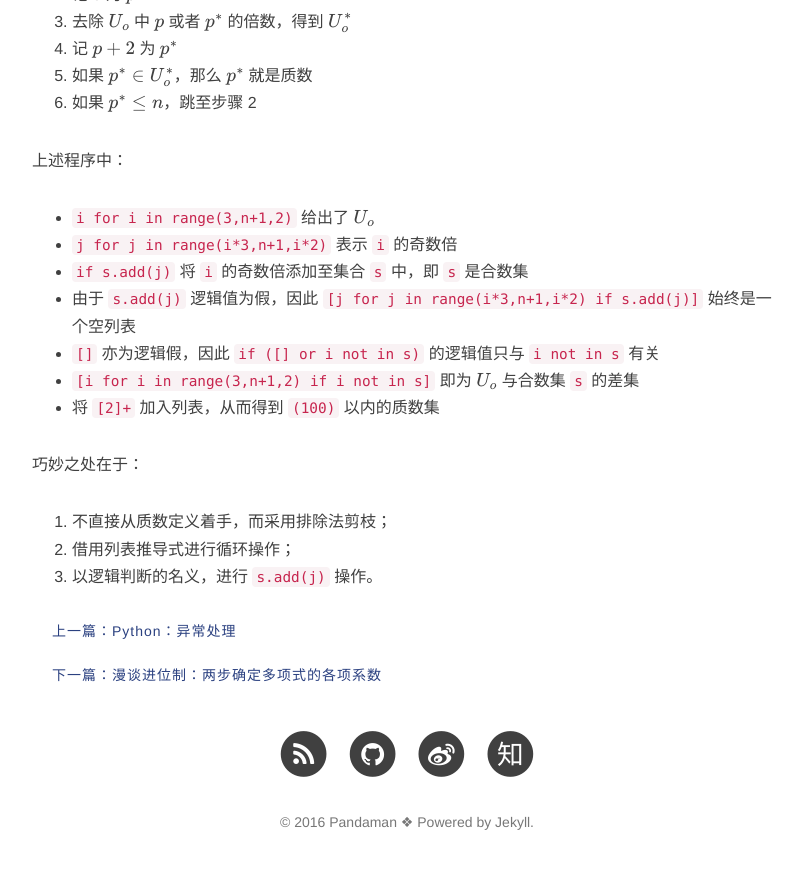
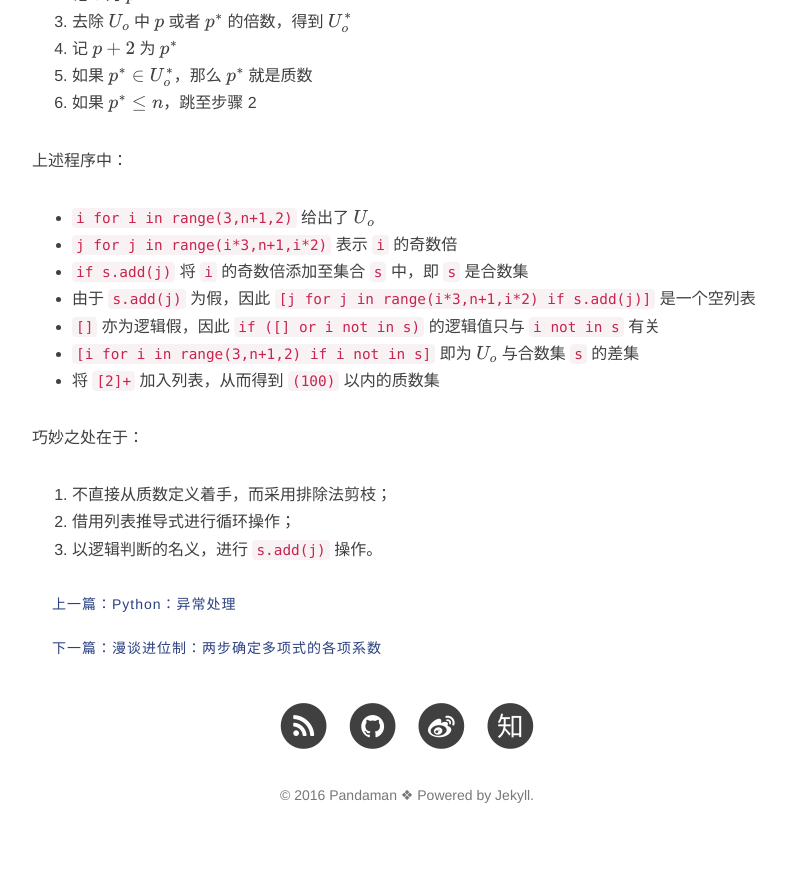
Before and after one commit to ceares/ceares.github.io, a Jekyll site: the page built from _posts/2014-12-27-prime.md, in a window 1280 px wide and 900 px high, scrolled down 885 px. Shown: the top 869 px of the window, without its empty margins (233-1036 px from the left). Built offline with Jekyll 4.4.1, drawn with Linux system fonts in a browser that asks for light colours; nearby versions of some CDN libraries; formulas are drawn with MathJax 3; comment, search, counter and statistics services are not loaded.

Commit message:
from sp3

```diff
--- a/_posts/2014-12-27-prime.md
+++ b/_posts/2014-12-27-prime.md
@@ -35,7 +35,7 @@ Wow！如何做到的？首先明确以下几点：
 - `i for i in range(3,n+1,2)` 给出了 $U_o$
 - `j for j in range(i*3,n+1,i*2)` 表示 `i` 的奇数倍
 - `if s.add(j)` 将 `i` 的奇数倍添加至集合 `s` 中，即 `s` 是合数集
-- 由于 `s.add(j)` 逻辑值为假，因此 `[j for j in range(i*3,n+1,i*2) if s.add(j)]` 始终是一个空列表
+- 由于 `s.add(j)` 为假，因此 `[j for j in range(i*3,n+1,i*2) if s.add(j)]` 是一个空列表
 - `[]` 亦为逻辑假，因此 `if ([] or i not in s)` 的逻辑值只与 `i not in s` 有关
 - `[i for i in range(3,n+1,2) if i not in s]` 即为 $U_o$ 与合数集 `s` 的差集
 - 将 `[2]+` 加入列表，从而得到 `(100)` 以内的质数集
```
